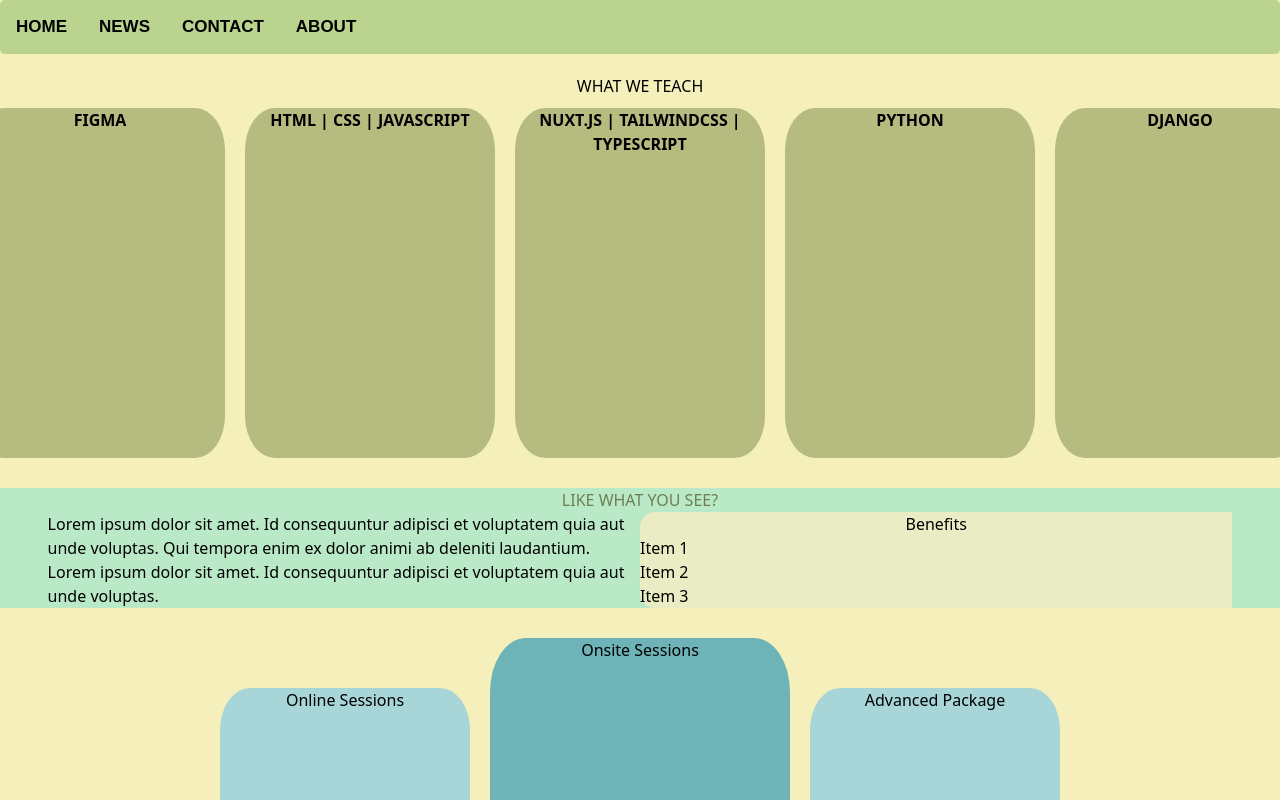
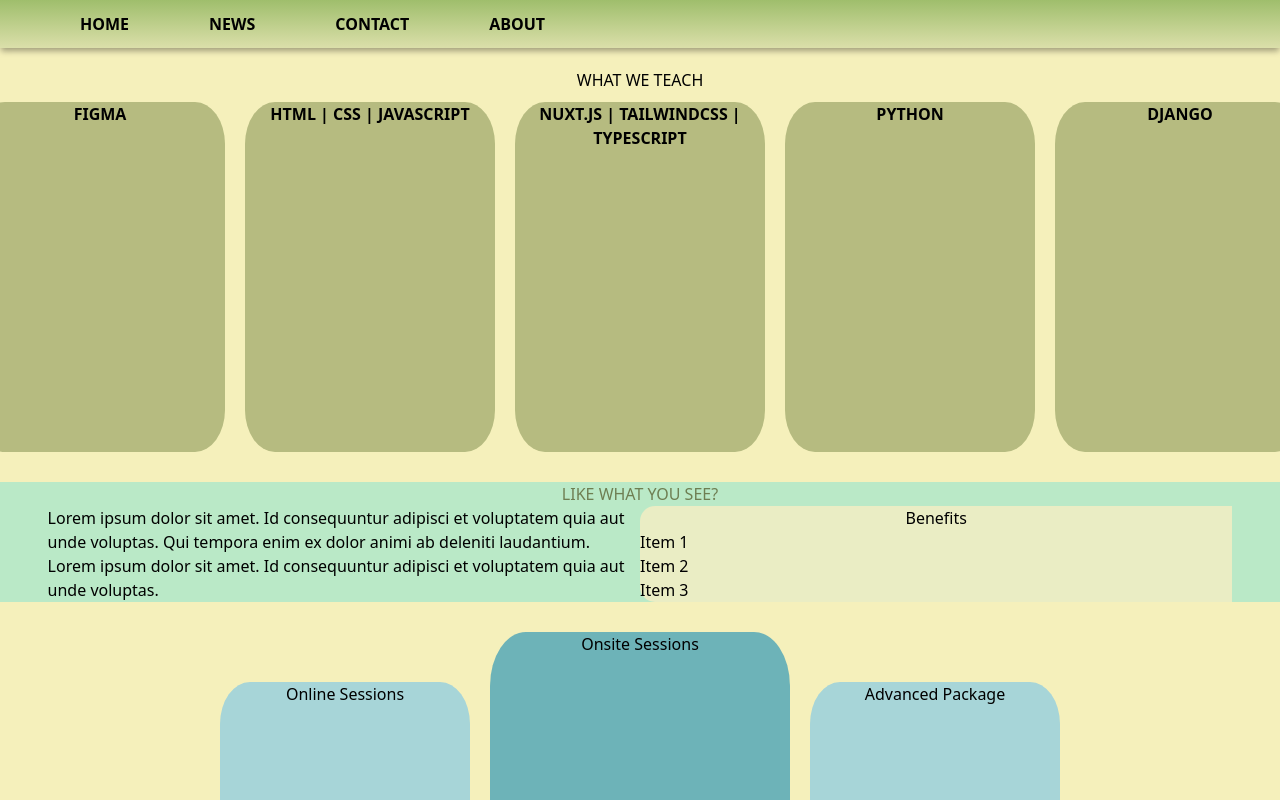
Before and after one commit to kai121814/t-savvy, a Nuxt app: page / in a window 1280 px wide. Shown: the top 800 px of the page. Built offline with nearby package versions, Linux system fonts and the light colour scheme.

Commit message:
to finish joshii

```diff
--- a/components/Navbar.vue
+++ b/components/Navbar.vue
@@ -1,37 +1,15 @@
 <template>
-  <div class="topnav">
-    <a class="active" href="#home">Home</a>
-    <a href="#news">News</a>
-    <a href="#contact">Contact</a>
-    <a href="#about">About</a>
+  <div class="flex bg-gradient-to-b from-[#9FBE6C] to-[#DBDFAA] custom-shadow px-10">
+    <a class="block px-10 py-3 text-black uppercase font-bold" href="#home">Home</a>
+    <a class="block px-10 py-3 text-black uppercase font-bold" href="#news">News</a>
+    <a class="block px-10 py-3 text-black uppercase font-bold" href="#contact">Contact</a>
+    <a class="block px-10 py-3 text-black uppercase font-bold" href="#about">About</a>
   </div>
 </template>
 
 <style scoped>
-/* background for navbar */
-.topnav {
-  overflow: hidden;
-  background-color: #BAD38F;
-  border-radius: 5px;
+.custom-shadow {
+  --shadow-opacity: 0.35;
+  box-shadow: 0 4px 6px -1px rgba(0, 0, 0, var(--shadow-opacity));
 }
-
-/* navbar content */
-.topnav a {
-  float: left;
-  color: #000;
-  text-align: center;
-  padding: 14px 16px;
-  text-decoration: none;
-  font-size: 17px;
-  text-transform: uppercase;
-  font-weight: 700;
-  font-family: sans-serif;
-}
-
-/* navbar hover */
-.topnav a:hover {
-  background-color: #869769;
-  color: black;
-}
-
 </style>
--- a/pages/index.vue
+++ b/pages/index.vue
@@ -1,19 +1,19 @@
 <script setup>
-import Navbar from '@/components/Navbar.vue'
-import Testimonies from '../components/Testimonies.vue';
-import Contacts from '../components/Contacts.vue';
-import Packages from '../components/Packages.vue';
-import Benefits from '../components/Benefits.vue';
-import Lessons from '../components/Lessons.vue';
+// import Navbar from '../components/Navbar.vue'
+// import Testimonies from '../components/Testimonies.vue';
+// import Contacts from '../components/Contacts.vue';
+// import Packages from '../components/Packages.vue';
+// import Benefits from '../components/Benefits.vue';
+// import Lessons from '../components/Lessons.vue';
 // import Carousel from '@/components/Carousel.vue';
 
 // Register the component
 </script>
 <template>
     <div class="bg-[#F5F0BB]">
-      <Navbar />
-      <Lessons />
-      <Benefits />
+      <Navbar /> <!-- //Joshii -->
+      <Lessons /> <!-- //Joshii -->
+      <Benefits /> <!-- //Joshii -->
       <Packages />
       <Testimonies />
       <Contacts />
@@ -26,4 +26,4 @@
 {
     background-color: #F5F0BB;
 } */
-</style>z
+</style>
```
